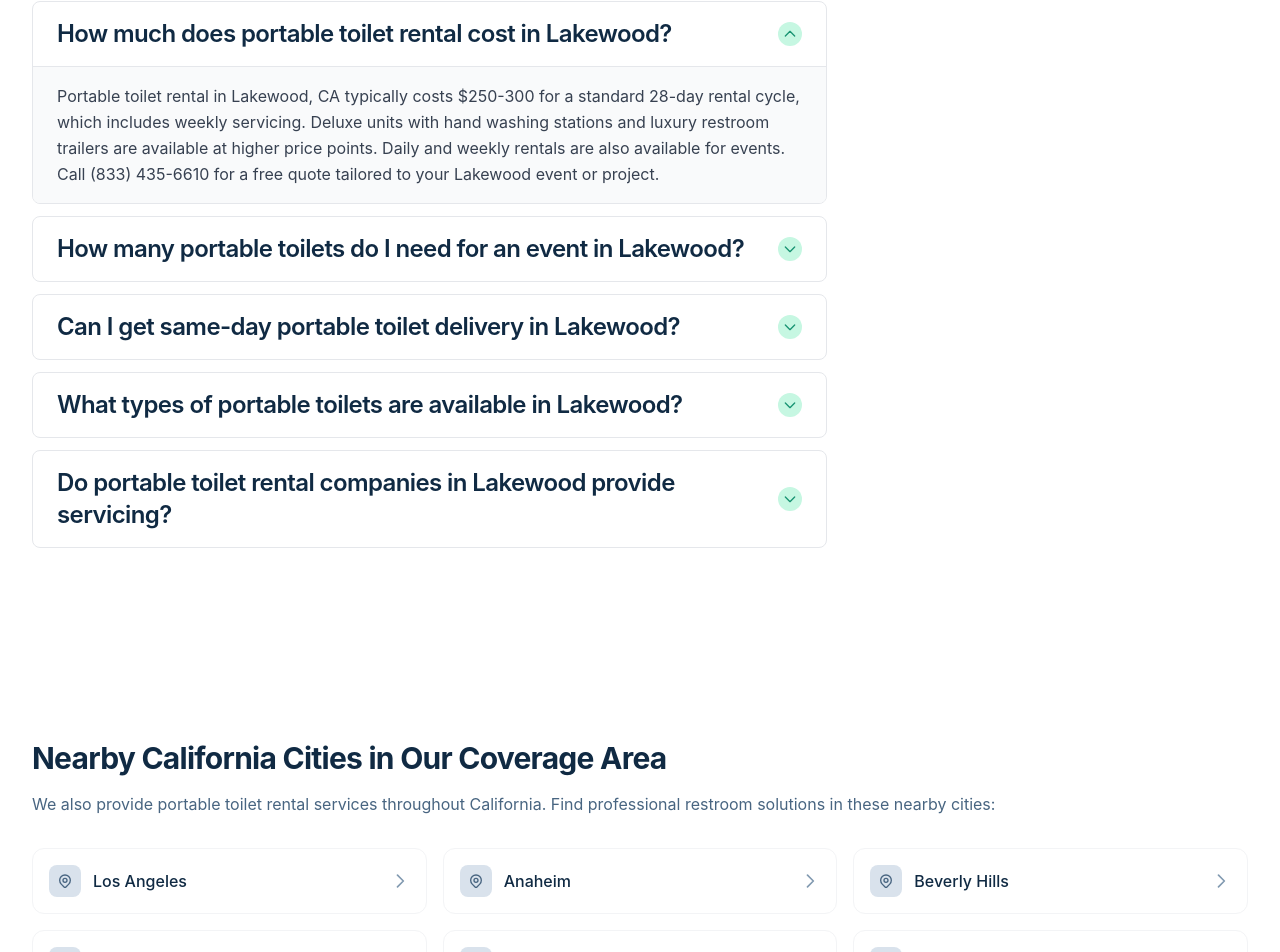
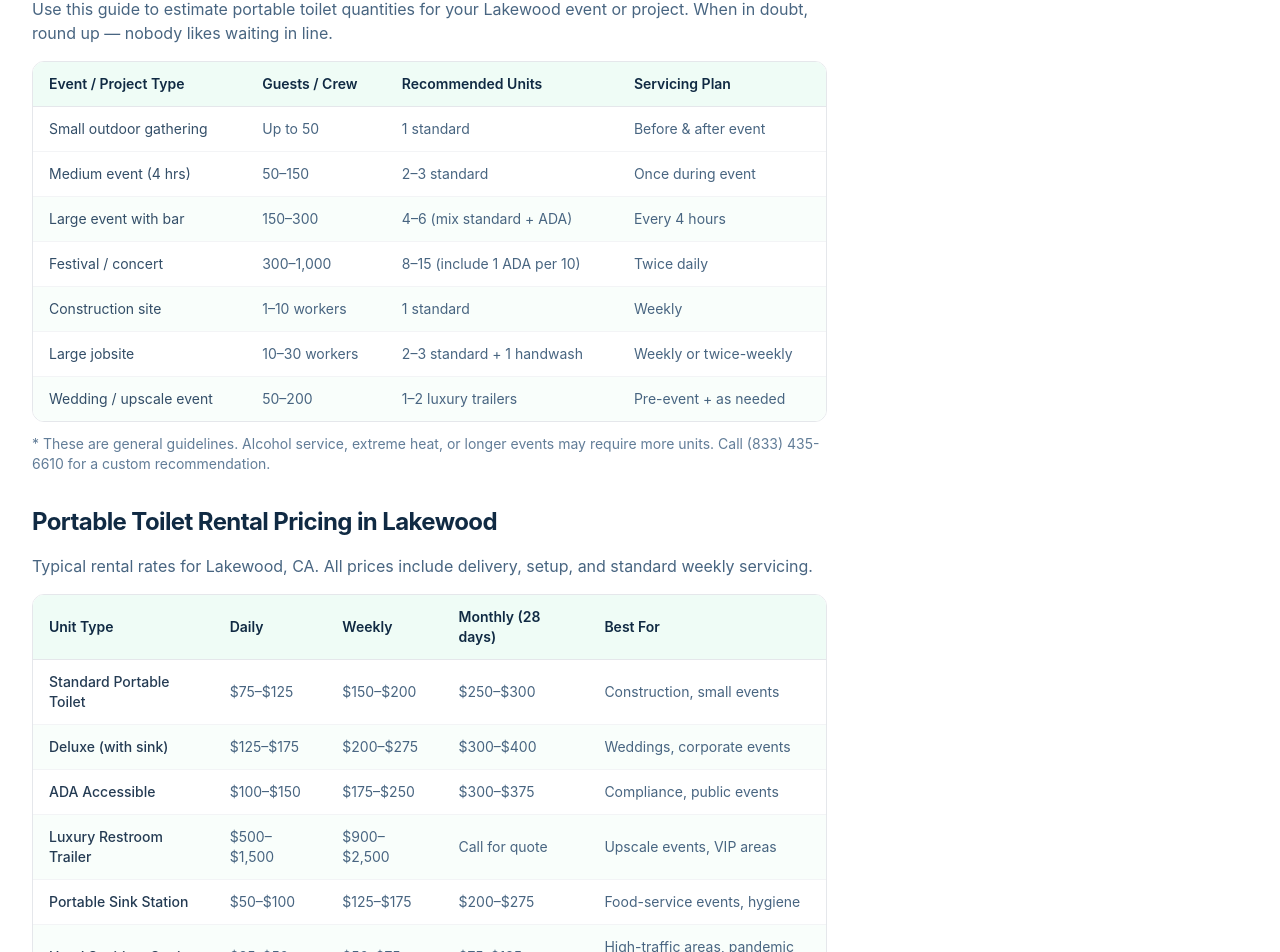
Before and after one commit to joeybeyer/portable-toilets-nextjs, a Next.js app: page /location/best-portable-toilet-service-in-lakewood in a window 1280 px wide. Shown: the part 2173-3125 px from the top of the page. Built offline with nearby package versions, Linux system fonts and the light colour scheme.

Commit message:
feat: add pricing + recommendation tables to city pages per SITE-BUILD-2026 §4.2

```diff
--- a/app/location/[slug]/page.tsx
+++ b/app/location/[slug]/page.tsx
@@ -602,6 +602,151 @@ export default async function LocationDetailPage({ params }: LocationPageProps)
                   </div>
                   <p className="text-sm text-navy-500 mt-3">
                     Final pricing depends on unit count, rental duration, delivery timing, placement access, and service frequency.
+                  </p>
+                </div>
+              )}
+
+              {/* Default Recommendation Table — all city pages */}
+              {!isGmbPage && (
+                <div>
+                  <h2 className="text-2xl font-bold text-navy-900 mb-4">
+                    How Many Portable Toilets Do You Need in {location.city}?
+                  </h2>
+                  <p className="text-navy-600 mb-4">
+                    Use this guide to estimate portable toilet quantities for your {location.city} event or project.
+                    When in doubt, round up — nobody likes waiting in line.
+                  </p>
+                  <div className="overflow-x-auto border border-gray-200 rounded-xl">
+                    <table className="min-w-full divide-y divide-gray-200 bg-white text-sm">
+                      <thead className="bg-teal-50">
+                        <tr>
+                          <th className="px-4 py-3 text-left font-semibold text-navy-900">Event / Project Type</th>
+                          <th className="px-4 py-3 text-left font-semibold text-navy-900">Guests / Crew</th>
+                          <th className="px-4 py-3 text-left font-semibold text-navy-900">Recommended Units</th>
+                          <th className="px-4 py-3 text-left font-semibold text-navy-900">Servicing Plan</th>
+                        </tr>
+                      </thead>
+                      <tbody className="divide-y divide-gray-100">
+                        <tr>
+                          <td className="px-4 py-3 text-navy-700">Small outdoor gathering</td>
+                          <td className="px-4 py-3 text-navy-600">Up to 50</td>
+                          <td className="px-4 py-3 text-navy-600">1 standard</td>
+                          <td className="px-4 py-3 text-navy-600">Before &amp; after event</td>
+                        </tr>
+                        <tr>
+                          <td className="px-4 py-3 text-navy-700">Medium event (4 hrs)</td>
+                          <td className="px-4 py-3 text-navy-600">50–150</td>
+                          <td className="px-4 py-3 text-navy-600">2–3 standard</td>
+                          <td className="px-4 py-3 text-navy-600">Once during event</td>
+                        </tr>
+                        <tr className="bg-teal-50/40">
+                          <td className="px-4 py-3 text-navy-700">Large event with bar</td>
+                          <td className="px-4 py-3 text-navy-600">150–300</td>
+                          <td className="px-4 py-3 text-navy-600">4–6 (mix standard + ADA)</td>
+                          <td className="px-4 py-3 text-navy-600">Every 4 hours</td>
+                        </tr>
+                        <tr>
+                          <td className="px-4 py-3 text-navy-700">Festival / concert</td>
+                          <td className="px-4 py-3 text-navy-600">300–1,000</td>
+                          <td className="px-4 py-3 text-navy-600">8–15 (include 1 ADA per 10)</td>
+                          <td className="px-4 py-3 text-navy-600">Twice daily</td>
+                        </tr>
+                        <tr className="bg-teal-50/40">
+                          <td className="px-4 py-3 text-navy-700">Construction site</td>
+                          <td className="px-4 py-3 text-navy-600">1–10 workers</td>
+                          <td className="px-4 py-3 text-navy-600">1 standard</td>
+                          <td className="px-4 py-3 text-navy-600">Weekly</td>
+                        </tr>
+                        <tr>
+                          <td className="px-4 py-3 text-navy-700">Large jobsite</td>
+                          <td className="px-4 py-3 text-navy-600">10–30 workers</td>
+                          <td className="px-4 py-3 text-navy-600">2–3 standard + 1 handwash</td>
+                          <td className="px-4 py-3 text-navy-600">Weekly or twice-weekly</td>
+                        </tr>
+                        <tr className="bg-teal-50/40">
+                          <td className="px-4 py-3 text-navy-700">Wedding / upscale event</td>
+                          <td className="px-4 py-3 text-navy-600">50–200</td>
+                          <td className="px-4 py-3 text-navy-600">1–2 luxury trailers</td>
+                          <td className="px-4 py-3 text-navy-600">Pre-event + as needed</td>
+                        </tr>
+                      </tbody>
+                    </table>
+                  </div>
+                  <p className="text-sm text-navy-500 mt-3">
+                    * These are general guidelines. Alcohol service, extreme heat, or longer events may require more units. Call {location.phone} for a custom recommendation.
+                  </p>
+                </div>
+              )}
+
+              {/* Default Pricing Table — all city pages */}
+              {!isGmbPage && !location.pricing && !location.pricingRanges && (
+                <div>
+                  <h2 className="text-2xl font-bold text-navy-900 mb-4">
+                    Portable Toilet Rental Pricing in {location.city}
+                  </h2>
+                  <p className="text-navy-600 mb-4">
+                    Typical rental rates for {location.city}, {location.stateCode}. All prices include delivery,
+                    setup, and standard weekly servicing.
+                  </p>
+                  <div className="overflow-x-auto border border-gray-200 rounded-xl">
+                    <table className="min-w-full divide-y divide-gray-200 bg-white text-sm">
+                      <thead className="bg-teal-50">
+                        <tr>
+                          <th className="px-4 py-3 text-left font-semibold text-navy-900">Unit Type</th>
+                          <th className="px-4 py-3 text-left font-semibold text-navy-900">Daily</th>
+                          <th className="px-4 py-3 text-left font-semibold text-navy-900">Weekly</th>
+                          <th className="px-4 py-3 text-left font-semibold text-navy-900">Monthly (28 days)</th>
+                          <th className="px-4 py-3 text-left font-semibold text-navy-900">Best For</th>
+                        </tr>
+                      </thead>
+                      <tbody className="divide-y divide-gray-100">
+                        <tr>
+                          <td className="px-4 py-3 font-medium text-navy-800">Standard Portable Toilet</td>
+                          <td className="px-4 py-3 text-navy-600">$75–$125</td>
+                          <td className="px-4 py-3 text-navy-600">$150–$200</td>
+                          <td className="px-4 py-3 text-navy-600">$250–$300</td>
+                          <td className="px-4 py-3 text-navy-600">Construction, small events</td>
+                        </tr>
+                        <tr className="bg-teal-50/40">
+                          <td className="px-4 py-3 font-medium text-navy-800">Deluxe (with sink)</td>
+                          <td className="px-4 py-3 text-navy-600">$125–$175</td>
+                          <td className="px-4 py-3 text-navy-600">$200–$275</td>
+                          <td className="px-4 py-3 text-navy-600">$300–$400</td>
+                          <td className="px-4 py-3 text-navy-600">Weddings, corporate events</td>
+                        </tr>
+                        <tr>
+                          <td className="px-4 py-3 font-medium text-navy-800">ADA Accessible</td>
+                          <td className="px-4 py-3 text-navy-600">$100–$150</td>
+                          <td className="px-4 py-3 text-navy-600">$175–$250</td>
+                          <td className="px-4 py-3 text-navy-600">$300–$375</td>
+                          <td className="px-4 py-3 text-navy-600">Compliance, public events</td>
+                        </tr>
+                        <tr className="bg-teal-50/40">
+                          <td className="px-4 py-3 font-medium text-navy-800">Luxury Restroom Trailer</td>
+                          <td className="px-4 py-3 text-navy-600">$500–$1,500</td>
+                          <td className="px-4 py-3 text-navy-600">$900–$2,500</td>
+                          <td className="px-4 py-3 text-navy-600">Call for quote</td>
+                          <td className="px-4 py-3 text-navy-600">Upscale events, VIP areas</td>
+                        </tr>
+                        <tr>
+                          <td className="px-4 py-3 font-medium text-navy-800">Portable Sink Station</td>
+                          <td className="px-4 py-3 text-navy-600">$50–$100</td>
+                          <td className="px-4 py-3 text-navy-600">$125–$175</td>
+                          <td className="px-4 py-3 text-navy-600">$200–$275</td>
+                          <td className="px-4 py-3 text-navy-600">Food-service events, hygiene</td>
+                        </tr>
+                        <tr className="bg-teal-50/40">
+                          <td className="px-4 py-3 font-medium text-navy-800">Hand Sanitizer Station</td>
+                          <td className="px-4 py-3 text-navy-600">$25–$50</td>
+                          <td className="px-4 py-3 text-navy-600">$50–$75</td>
+                          <td className="px-4 py-3 text-navy-600">$75–$125</td>
+                          <td className="px-4 py-3 text-navy-600">High-traffic areas, pandemic prep</td>
+                        </tr>
+                      </tbody>
+                    </table>
+                  </div>
+                  <p className="text-sm text-navy-500 mt-3">
+                    * Prices shown are typical ranges for {location.city}, {location.stateCode}. Final pricing depends on unit count, rental duration, delivery timing, placement access, and service frequency. Contact us for an exact quote.
                   </p>
                 </div>
               )}
```
